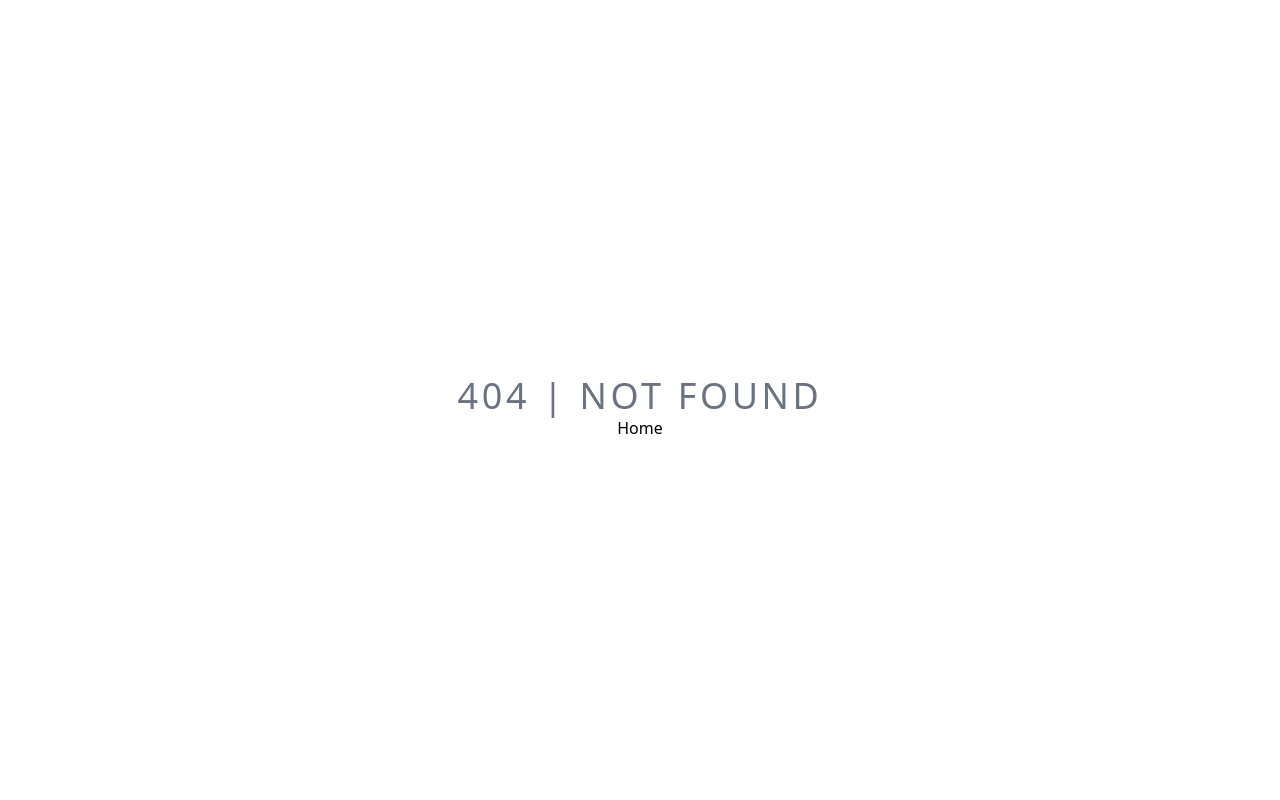
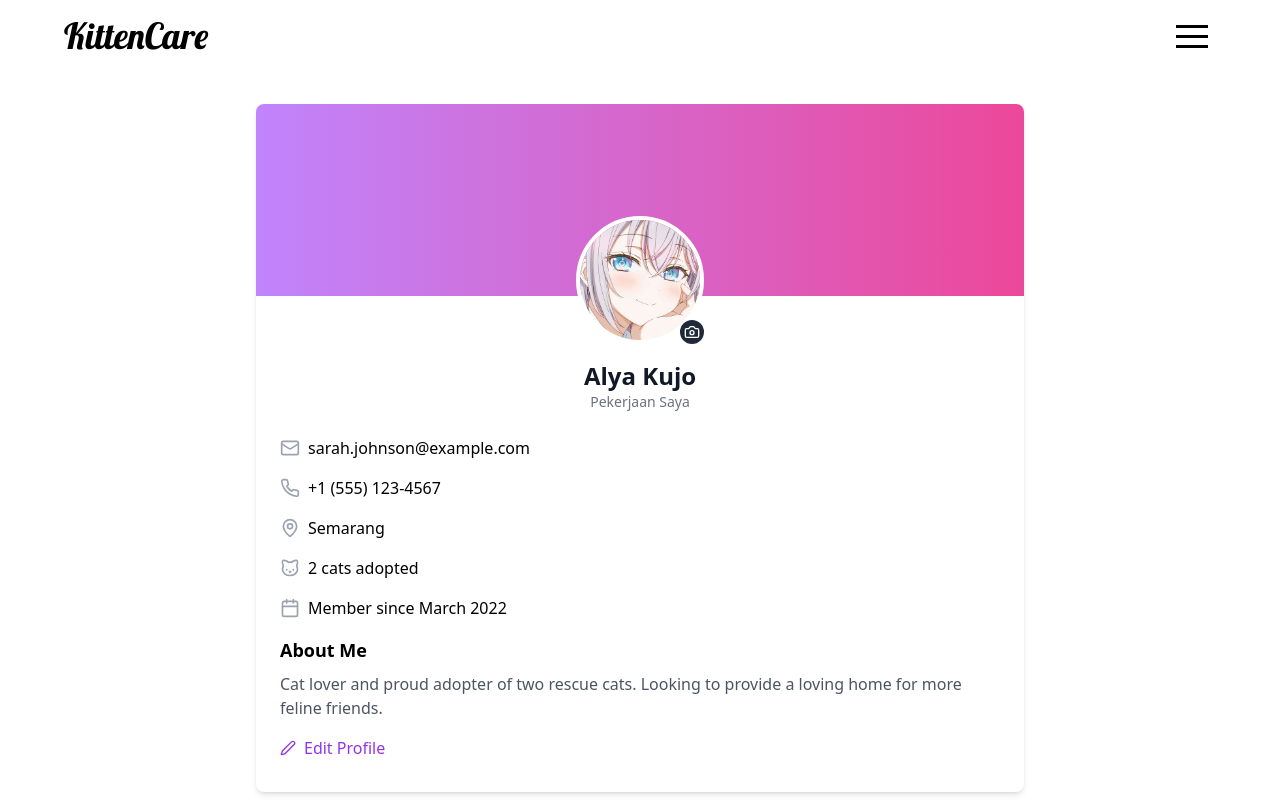
Before and after one commit to janexmgd/kittencare-fe, a React (Vite) app: page /my-profile in a window 1280 px wide. Before the commit this address had no page. Shown: the top 800 px of the page. Built offline with nearby package versions, Linux system fonts and the light colour scheme.

Commit message:
adding my profile page

```diff
--- a/src/Router.jsx
+++ b/src/Router.jsx
@@ -2,6 +2,7 @@ import { BrowserRouter, Routes, Route } from "react-router-dom";
 import Home from "./pages/Home";
 import NotFound from "./pages/NotFound.jsx";
 import PetDetail from "./components/petDetail.jsx";
+import MyProfile from "./pages/MyProfile.jsx";
 
 export default () => {
   return (
@@ -9,6 +10,7 @@ export default () => {
       <Routes>
         <Route path="/" element={<Home />} />
         <Route path="/pet/:id" element={<PetDetail />} />
+        <Route path="/my-profile" element={<MyProfile />} />
         <Route path="/*" element={<NotFound />} />
       </Routes>
     </BrowserRouter>
--- a/src/components/Navbar.jsx
+++ b/src/components/Navbar.jsx
@@ -6,7 +6,7 @@ import { useNavigate } from "react-router-dom";
 const Navbar = () => {
   const navigate = useNavigate("");
   const [isOpen, setOpen] = useState(false);
-  const [isLogin, setLogin] = useState(false);
+  const [isLogin, setLogin] = useState(true);
   return (
     <nav className="flex flex-row items-center justify-between h-14 mb-2">
       <div className="flex flex-row items-center">
@@ -24,7 +24,7 @@ const Navbar = () => {
                   <ul className="space-y-1">
                     <li>
                       <a
-                        href="#"
+                        href="/my-profile"
                         className="block w-full px-4 py-2 text-sm font-medium text-gray-500 text-left hover:bg-gray-100 hover:text-gray-700"
                       >
                         Profile
--- /dev/null
+++ b/src/pages/MyProfile.jsx
@@ -0,0 +1,238 @@
+import { useState, useRef, ChangeEvent, FormEvent } from "react";
+import Navbar from "../components/Navbar";
+import Footer from "../components/Footer";
+import {
+  Mail,
+  Phone,
+  MapPin,
+  Calendar,
+  Edit2,
+  Camera,
+  Cat,
+} from "lucide-react";
+import imgUrl from "../assets/images/alya.jpeg";
+
+const MyProfile = () => {
+  const [isEditing, setIsEditing] = useState(false);
+  const [profile, setProfile] = useState({
+    name: "Alya kujo",
+    job: "pekerjaan saya",
+    image: imgUrl,
+    email: "sarah.johnson@example.com",
+    phone: "+1 (555) 123-4567",
+    location: "Semarang",
+    catsAdopted: 2,
+    joinDate: "March 2022",
+    bio: "Cat lover and proud adopter of two rescue cats. Looking to provide a loving home for more feline friends.",
+  });
+
+  const handleInputChange = (e) => {
+    const { name, value } = e.target;
+    setProfile((prev) => ({ ...prev, [name]: value }));
+  };
+
+  const handleSubmit = (e) => {
+    e.preventDefault();
+    setIsEditing(false);
+  };
+
+  // handle photo
+  const fileInputRef = useRef(null);
+  const handlePhotoChange = (e) => {
+    const file = e.target.files?.[0];
+    if (file) {
+      const reader = new FileReader();
+      reader.onloadend = () => {
+        setProfile((prev) => ({ ...prev, image: reader.result }));
+      };
+      reader.readAsDataURL(file);
+    }
+  };
+  const handlePhotoClick = () => {
+    fileInputRef.current?.click();
+  };
+
+  return (
+    <div>
+      <Navbar />
+      <div className="container mx-auto px-4 py-8">
+        <div className="max-w-3xl mx-auto">
+          <div className="bg-white shadow-md rounded-lg overflow-hidden">
+            <div className="relative h-48 bg-gradient-to-r from-purple-400 to-pink-500">
+              <div className="absolute bottom-0 left-0 right-0 flex justify-center">
+                <div className="relative -bottom-12">
+                  <img
+                    src={profile.image}
+                    alt="Profile"
+                    className="w-32 h-32 rounded-full border-4 border-white object-cover"
+                  />
+                  <button
+                    className="absolute bottom-0 right-0 bg-gray-800 text-white p-1 rounded-full"
+                    onClick={handlePhotoClick}
+                  >
+                    <Camera size={16} />
+                  </button>
+                  <input
+                    type="file"
+                    ref={fileInputRef}
+                    onChange={handlePhotoChange}
+                    className="hidden"
+                    accept="image/*"
+                  />
+                </div>
+              </div>
+            </div>
+            <div className="pt-16 pb-8 px-4 sm:px-6">
+              <div className="text-center">
+                <h1 className="text-2xl font-bold text-gray-900 capitalize">
+                  {profile.name}
+                </h1>
+                <p className="text-sm text-gray-500 capitalize">
+                  {profile.job}
+                </p>
+              </div>
+              <div className="mt-6">
+                {isEditing ? (
+                  <form onSubmit={handleSubmit} className="space-y-4">
+                    <div>
+                      <label
+                        htmlFor="name"
+                        className="block text-sm font-medium text-gray-700"
+                      >
+                        Name
+                      </label>
+                      <input
+                        type="text"
+                        id="name"
+                        name="name"
+                        value={profile.name}
+                        onChange={handleInputChange}
+                        className="mt-1 block w-full rounded-md border-gray-300 shadow-sm focus:border-purple-500 focus:ring-purple-500"
+                      />
+                    </div>
+                    <div>
+                      <label
+                        htmlFor="email"
+                        className="block text-sm font-medium text-gray-700"
+                      >
+                        Email
+                      </label>
+                      <input
+                        type="email"
+                        id="email"
+                        name="email"
+                        value={profile.email}
+                        onChange={handleInputChange}
+                        className="mt-1 block w-full rounded-md border-gray-300 shadow-sm focus:border-purple-500 focus:ring-purple-500"
+                      />
+                    </div>
+                    <div>
+                      <label
+                        htmlFor="phone"
+                        className="block text-sm font-medium text-gray-700"
+                      >
+                        Phone
+                      </label>
+                      <input
+                        type="tel"
+                        id="phone"
+                        name="phone"
+                        value={profile.phone}
+                        onChange={handleInputChange}
+                        className="mt-1 block w-full rounded-md border-gray-300 shadow-sm focus:border-purple-500 focus:ring-purple-500"
+                      />
+                    </div>
+                    <div>
+                      <label
+                        htmlFor="location"
+                        className="block text-sm font-medium text-gray-700"
+                      >
+                        Location
+                      </label>
+                      <input
+                        type="text"
+                        id="location"
+                        name="location"
+                        value={profile.location}
+                        onChange={handleInputChange}
+                        className="mt-1 block w-full rounded-md border-gray-300 shadow-sm focus:border-purple-500 focus:ring-purple-500"
+                      />
+                    </div>
+                    <div>
+                      <label
+                        htmlFor="bio"
+                        className="block text-sm font-medium text-gray-700"
+                      >
+                        Bio
+                      </label>
+                      <textarea
+                        id="bio"
+                        name="bio"
+                        rows={3}
+                        value={profile.bio}
+                        onChange={handleInputChange}
+                        className="mt-1 block w-full rounded-md border-gray-300 shadow-sm focus:border-purple-500 focus:ring-purple-500"
+                      ></textarea>
+                    </div>
+                    <div className="flex justify-end space-x-2">
+                      <button
+                        type="button"
+                        onClick={() => setIsEditing(false)}
+                        className="px-4 py-2 border border-gray-300 rounded-md text-sm font-medium text-gray-700 hover:bg-gray-50 focus:outline-none focus:ring-2 focus:ring-offset-2 focus:ring-purple-500"
+                      >
+                        Cancel
+                      </button>
+                      <button
+                        type="submit"
+                        className="px-4 py-2 border border-transparent rounded-md shadow-sm text-sm font-medium text-white bg-purple-600 hover:bg-purple-700 focus:outline-none focus:ring-2 focus:ring-offset-2 focus:ring-purple-500"
+                      >
+                        Save Changes
+                      </button>
+                    </div>
+                  </form>
+                ) : (
+                  <div className="space-y-4">
+                    <div className="flex items-center space-x-2">
+                      <Mail className="w-5 h-5 text-gray-400" />
+                      <span>{profile.email}</span>
+                    </div>
+                    <div className="flex items-center space-x-2">
+                      <Phone className="w-5 h-5 text-gray-400" />
+                      <span>{profile.phone}</span>
+                    </div>
+                    <div className="flex items-center space-x-2">
+                      <MapPin className="w-5 h-5 text-gray-400" />
+                      <span>{profile.location}</span>
+                    </div>
+                    <div className="flex items-center space-x-2">
+                      <Cat className="w-5 h-5 text-gray-400" />
+                      <span>{profile.catsAdopted} cats adopted</span>
+                    </div>
+                    <div className="flex items-center space-x-2">
+                      <Calendar className="w-5 h-5 text-gray-400" />
+                      <span>Member since {profile.joinDate}</span>
+                    </div>
+                    <div className="mt-4">
+                      <h2 className="text-lg font-semibold mb-2">About Me</h2>
+                      <p className="text-gray-600">{profile.bio}</p>
+                    </div>
+                    <button
+                      onClick={() => setIsEditing(true)}
+                      className="mt-4 flex items-center space-x-2 text-purple-600 hover:text-purple-800"
+                    >
+                      <Edit2 className="w-4 h-4" />
+                      <span>Edit Profile</span>
+                    </button>
+                  </div>
+                )}
+              </div>
+            </div>
+          </div>
+        </div>
+      </div>
+      <Footer />
+    </div>
+  );
+};
+
+export default MyProfile;
```
Also changed, not shown: src/assets/images/Alya.jpeg (added).
